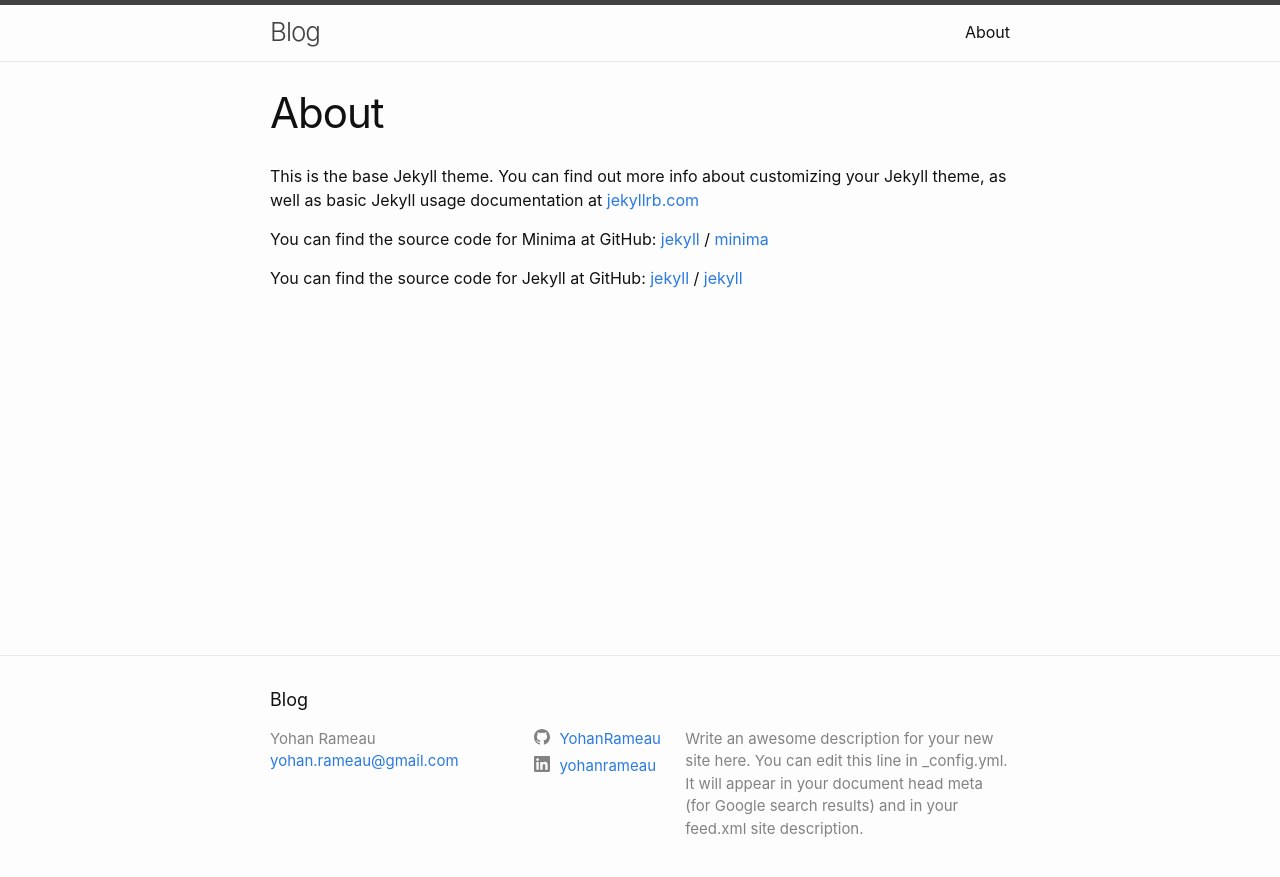
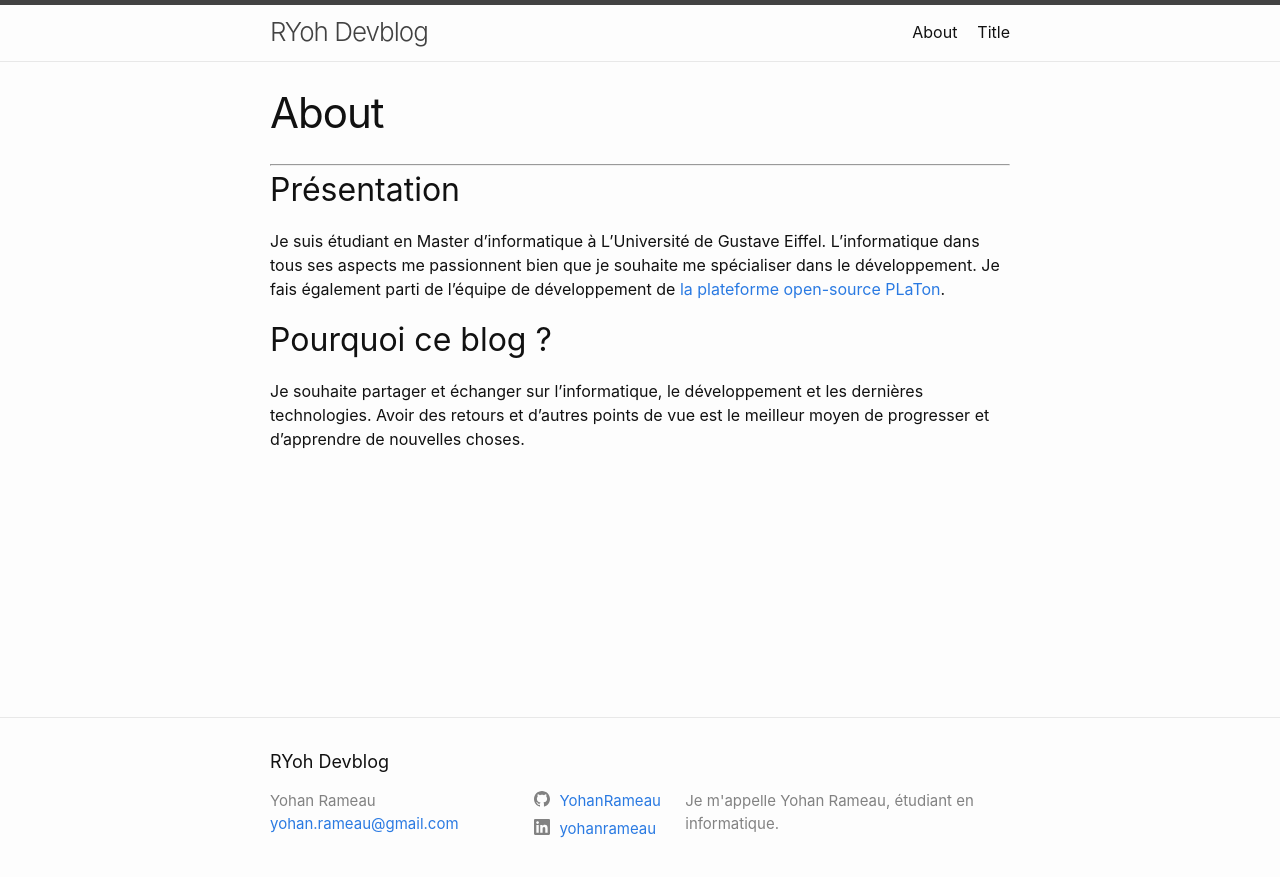
Before and after one commit to YohanRameau/YohanRameau.github.io, a Jekyll site: the page built from about.markdown, in a window 1280 px wide. Shown: the top 877 px of the page. Built offline with Jekyll 4.4.1, drawn with Linux system fonts in a browser that asks for light colours.

Commit message:
Add a favicon and a about page

```diff
--- a/_config.yml
+++ b/_config.yml
@@ -18,12 +18,10 @@
 # You can create any custom variable you would like, and they will be accessible
 # in the templates via {{ site.myvariable }}.
 
-title: Blog
+title: RYoh Devblog
 email: yohan.rameau@gmail.com
 description: >- # this means to ignore newlines until "baseurl:"
-  Write an awesome description for your new site here. You can edit this
-  line in _config.yml. It will appear in your document head meta (for
-  Google search results) and in your feed.xml site description.
+  Je m'appelle Yohan Rameau, étudiant en informatique.
 baseurl: "" # the subpath of your site, e.g. /blog
 url: "https://yohanrameau.github.io/" # the base hostname & protocol for your site, e.g. http://example.com
 linkedin_username: yohanrameau
@@ -38,6 +36,7 @@ author: Yohan Rameau
 #theme: minima
 plugins:
   - jekyll-feed
+  - jekyll-seo-tag
 
 # Exclude from processing.
 # The following items will not be processed, by default.
--- a/_includes/head.html
+++ b/_includes/head.html
@@ -4,6 +4,7 @@
   <meta name="viewport" content="width=device-width, initial-scale=1">
   {%- seo -%}
   <link rel="stylesheet" href="{{ "/assets/main.css" | relative_url }}">
+  <link rel="shortcut icon" type="image/x-icon" href="assets/images/favicon.ico">
   {%- feed_meta -%}
   {%- if jekyll.environment == 'production' and site.google_analytics -%}
     {%- include google-analytics.html -%}
--- /dev/null
+++ b/_includes/head_custom.html
@@ -0,0 +1 @@
+<link rel="shortcut icon" type="image/x-icon" href="{{ site.baseurl }}/assets/images/favicon.ico">
--- a/about.markdown
+++ b/about.markdown
@@ -3,16 +3,12 @@ layout: page
 title: About
 permalink: /about/
 ---
+---------
+## Présentation
+Je suis étudiant en Master d'informatique à L'Université de Gustave Eiffel. L'informatique dans tous ses aspects me passionnent bien que je souhaite me spécialiser dans le développement.
+Je fais également parti de l'équipe de développement de [la plateforme open-source PLaTon](https://premierlangage.github.io/PLaTon-web/).
 
-This is the base Jekyll theme. You can find out more info about customizing your Jekyll theme, as well as basic Jekyll usage documentation at [jekyllrb.com](https://jekyllrb.com/)
+## Pourquoi ce blog ?
 
-You can find the source code for Minima at GitHub:
-[jekyll][jekyll-organization] /
-[minima](https://github.com/jekyll/minima)
-
-You can find the source code for Jekyll at GitHub:
-[jekyll][jekyll-organization] /
-[jekyll](https://github.com/jekyll/jekyll)
-
-
-[jekyll-organization]: https://github.com/jekyll
+Je souhaite partager et échanger sur l'informatique, le développement et les dernières technologies.
+Avoir des retours et d'autres points de vue est le meilleur moyen de progresser et d'apprendre de nouvelles choses.
--- a/index.markdown
+++ b/index.markdown
@@ -4,3 +4,7 @@
 
 layout: home
 ---
+
+# Title
+
+## a [text](https://link)
```
Also changed, not shown: assets/images/android-chrome-192x192.png (added), assets/images/android-chrome-512x512.png (added), assets/images/apple-touch-icon.png (added), assets/images/favicon-16x16.png (added), assets/images/favicon-32x32.png (added), assets/images/favicon.ico (added), assets/images/site.webmanifest (added), favicon.ico (added).
